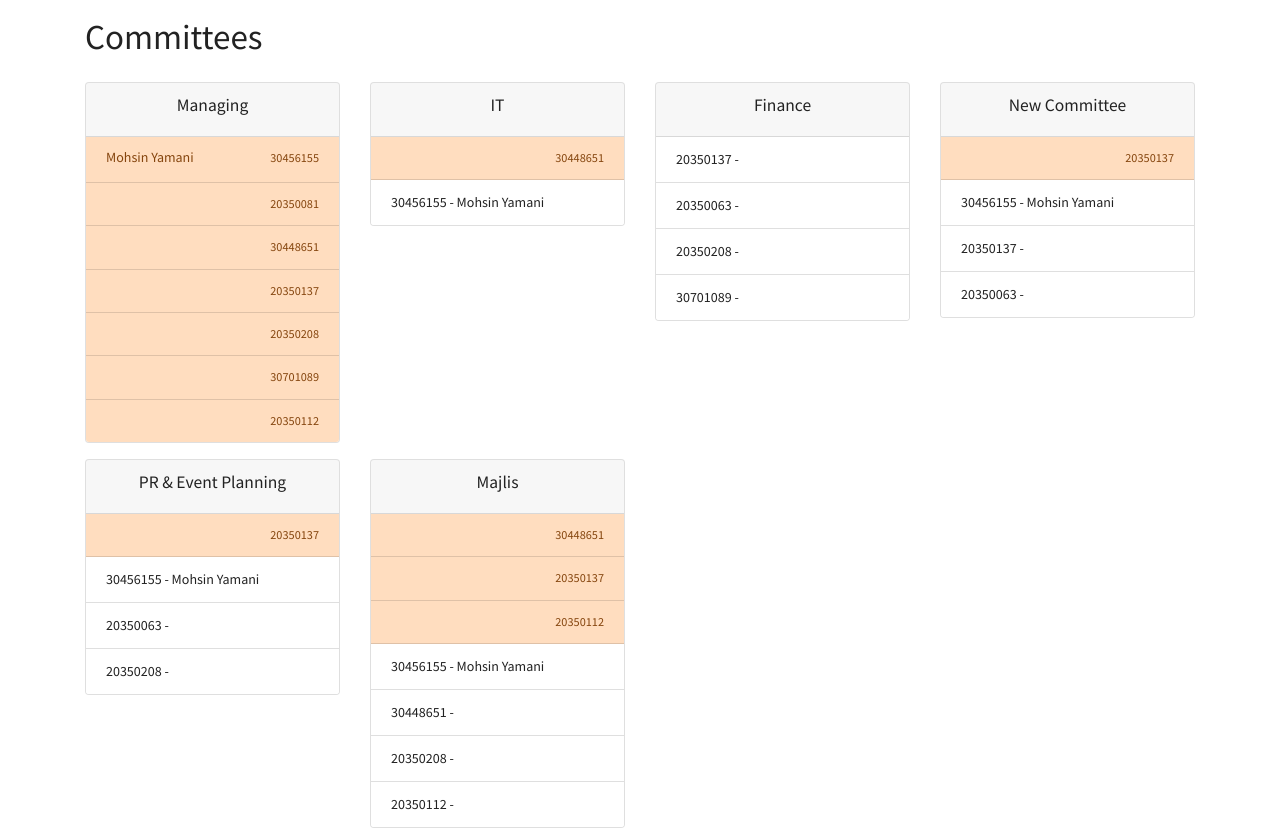
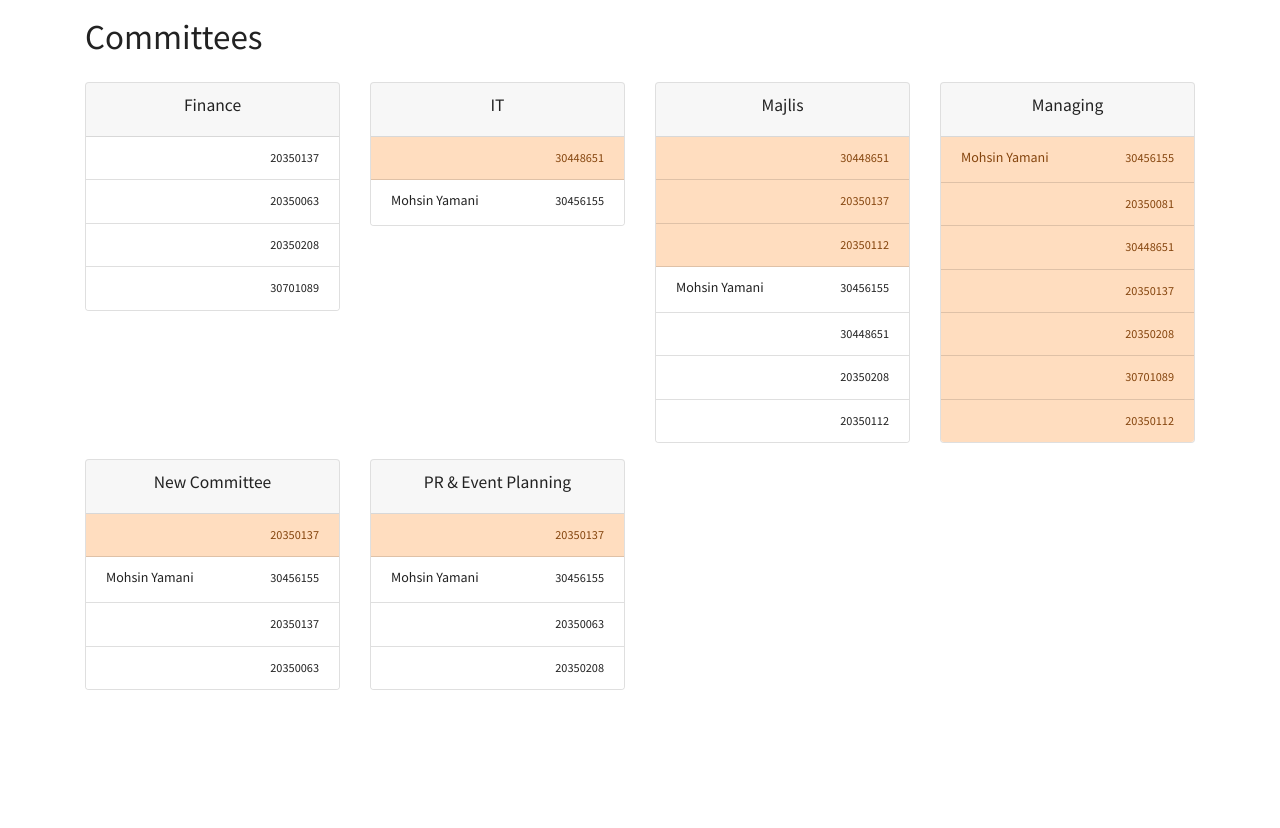
Before and after one commit to Anjuman-e-Fakhri/aef-iftetah, a Django app: page /committees/ in a window 1280 px wide. Shown: the part 57-885 px from the top of the page. After the commit the page ends 747 px from the top, so only its background shows below. Run offline with Django 3.2, Linux system fonts and the light colour scheme; a user stored in the database is signed in; data comes from the database, SQL or seed files in the repository; parts of the project's set-up code (start-up, migrations or seed data) failed here and were passed over; some libraries are stand-ins or nearby versions.

Commit message:
not sure

```diff
--- a/tasks/models.py
+++ b/tasks/models.py
@@ -7,6 +7,9 @@ class Committee(models.Model):
     name = models.CharField(max_length=30)
     heads = models.ManyToManyField(User, related_name="heads", blank=True)
     members = models.ManyToManyField(User, related_name="members", blank=True)
+
+    class Meta:
+        ordering = ['name']
 
     def __str__(self):
         return self.name
--- a/tasks/views.py
+++ b/tasks/views.py
@@ -11,7 +11,7 @@ from .models import Task, Committee
 def tasks(request):
     return render(request, "tasks.html", {})
 
-
+@login_required
 def committees(request):
     committees = Committee.objects.all()
     context = {
--- a/templates/committees.html
+++ b/templates/committees.html
@@ -25,7 +25,12 @@
 
             {% endfor %}
             {% for member in committee.members.all %}
-              <li class="list-group-item">{{member}} - {{member.first_name}} {{member.last_name}}</li>
+              <li class="list-group-item">
+                  <div class="d-flex w-100 justify-content-between">
+                      <h6 class="mb-1">{{member.first_name}} {{member.last_name}}</h6>
+                      <small>{{member}}</small>
+                  </div>
+              </li>
             {% endfor %}
           </ul>
         </div>
--- a/templates/tasks.html
+++ b/templates/tasks.html
@@ -56,7 +56,7 @@
               <td><input class="form-control" v-model="newTask.due_date"></td>
               <td><input class="form-control" v-model="newTask.assigned"></td>
               <td>
-                <button @click="filterTask = null" class="btn btn-sm btn-danger py-0">cancel</button>
+                <button @click="filterTask = null" class="btn btn-sm btn-danger py-0">close</button>
               </td>
 
           </tr>
@@ -113,7 +113,7 @@
             </template>
             <template v-else>
               <td scope="row">((i + 1))</td>
-              <td>((task.description))</td>
+              <td class="">((task.description))</td>
               <td>((task.committee))</td>
               <td>((task.status))</td>
               <td>((task.due_date))</td>
```
Also changed, not shown: tasks/admin.py (+4 -4 lines).
